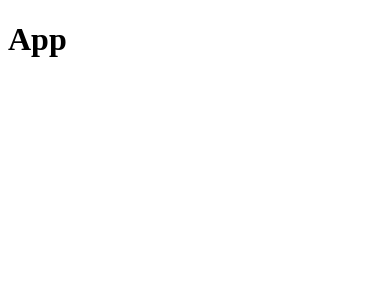
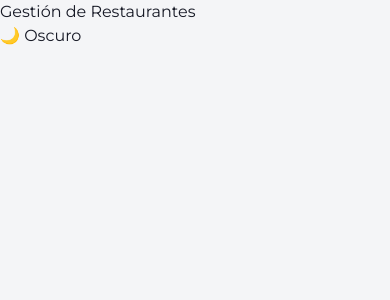
Before and after one commit to Grupo-1-Gestion-de-Restaurantes/Client-GestionDeRestaurantes, a React (Vite) app: page / in a window 390 px wide. Shown: the top 300 px of the page. Built offline with nearby package versions, Linux system fonts and the light colour scheme.

Commit message:
chore:se agrego zustand y cambio en la paleta de colores

```diff
--- a/index.html
+++ b/index.html
@@ -5,6 +5,10 @@
     <link rel="icon" type="image/svg+xml" href="/favicon.svg" />
     <meta name="viewport" content="width=device-width, initial-scale=1.0" />
     <title>client-GestionDeRestaurantes</title>
+
+ <link rel="preconnect" href="https://fonts.googleapis.com">
+  <link rel="preconnect" href="https://fonts.gstatic.com" crossorigin>
+  <link href="https://fonts.googleapis.com/css2?family=Montserrat:ital,wght@0,100..900;1,100..900&display=swap" rel="stylesheet">
   </head>
   <body>
     <div id="root"></div>
--- a/package.json
+++ b/package.json
@@ -14,7 +14,8 @@
     "react": "^19.2.5",
     "react-dom": "^19.2.5",
     "react-hot-toast": "^2.6.0",
-    "react-router-dom": "^7.14.2"
+    "react-router-dom": "^7.14.2",
+    "zustand": "^5.0.12"
   },
   "devDependencies": {
     "@eslint/js": "^10.0.1",
--- a/src/app/main.jsx
+++ b/src/app/main.jsx
@@ -1,8 +1,24 @@
 import { StrictMode } from 'react'
 import { createRoot } from 'react-dom/client'
+import { useThemeStore } from '../shared/store/useThemeStore'
+import '../styles/index.css'
+
+useThemeStore.getState().init()
+
+const Root = () => {
+  const { isDark, toggle } = useThemeStore()
+  return (
+    <div>
+      <h1>Gestión de Restaurantes</h1>
+      <button onClick={toggle}>
+        {isDark ? '☀️ Claro' : '🌙 Oscuro'}
+      </button>
+    </div>
+  )
+}
 
 createRoot(document.getElementById('root')).render(
   <StrictMode>
-    <h1>App</h1>
+    <Root />
   </StrictMode>
 )
--- /dev/null
+++ b/src/shared/store/useThemeStore.js
@@ -0,0 +1,22 @@
+import { create } from 'zustand'
+import { persist } from 'zustand/middleware'
+
+export const useThemeStore = create(
+  persist(
+    (set) => ({
+      isDark: false,
+      toggle: () =>
+        set((state) => {
+          const next = !state.isDark
+          document.documentElement.classList.toggle('dark', next)
+          return { isDark: next }
+        }),
+      init: () =>
+        set((state) => {
+          document.documentElement.classList.toggle('dark', state.isDark)
+          return {}
+        }),
+    }),
+    { name: 'theme' }
+  )
+)
--- a/src/styles/index.css
+++ b/src/styles/index.css
@@ -1,114 +1,94 @@
 @import "tailwindcss";
 
+@theme {
+  --color-brand-dark:        #161925;
+  --color-brand-dark-80:     #2e3347;
+  --color-brand-dark-60:     #464d69;
+  --color-brand-dark-40:     #7d8399;
+  --color-brand-dark-20:     #c5c8d4;
+  --color-brand-dark-10:     #e8e9ee;
+
+  --color-brand-red:         #C1292E;
+  --color-brand-red-dark:    #991f23;
+  --color-brand-red-light:   #e05559;
+  --color-brand-red-soft:    #f5d0d1;
+
+  --color-brand-yellow:      #F1D302;
+  --color-brand-yellow-dark: #c4ac00;
+  --color-brand-yellow-light:#f6de3e;
+  --color-brand-yellow-soft: #fdf6c0;
+
+  --font-sans: 'Montserrat', system-ui, Arial, sans-serif;
+}
 
 :root {
-  --text: #6b6375;
-  --text-h: #08060d;
-  --bg: #fff;
-  --border: #e5e4e7;
-  --code-bg: #f4f3ec;
-  --accent: #aa3bff;
-  --accent-bg: rgba(170, 59, 255, 0.1);
-  --accent-border: rgba(170, 59, 255, 0.5);
-  --social-bg: rgba(244, 243, 236, 0.5);
-  --shadow:
-    rgba(0, 0, 0, 0.1) 0 10px 15px -3px, rgba(0, 0, 0, 0.05) 0 4px 6px -2px;
-
-  --sans: system-ui, 'Segoe UI', Roboto, sans-serif;
-  --heading: system-ui, 'Segoe UI', Roboto, sans-serif;
-  --mono: ui-monospace, Consolas, monospace;
-
-  font: 18px/145% var(--sans);
-  letter-spacing: 0.18px;
-  color-scheme: light dark;
-  color: var(--text);
-  background: var(--bg);
+  font-family: 'Montserrat', system-ui, Arial, sans-serif;
+  line-height: 1.5;
+  font-weight: 400;
   font-synthesis: none;
   text-rendering: optimizeLegibility;
   -webkit-font-smoothing: antialiased;
   -moz-osx-font-smoothing: grayscale;
 
-  @media (max-width: 1024px) {
-    font-size: 16px;
-  }
+  --bg-base:          #f4f5f7;
+  --bg-surface:       #ffffff;
+  --bg-surface-alt:   #e8e9ee;
+  --bg-nav:           #161925;
+
+  --text-primary:     #161925;
+  --text-secondary:   #464d69;
+  --text-muted:       #7d8399;
+  --text-inverse:     #ffffff;
+
+  --border-color:     #dde0e8;
+  --ring-color:       #C1292E;
 }
 
-@media (prefers-color-scheme: dark) {
-  :root {
-    --text: #9ca3af;
-    --text-h: #f3f4f6;
-    --bg: #16171d;
-    --border: #2e303a;
-    --code-bg: #1f2028;
-    --accent: #c084fc;
-    --accent-bg: rgba(192, 132, 252, 0.15);
-    --accent-border: rgba(192, 132, 252, 0.5);
-    --social-bg: rgba(47, 48, 58, 0.5);
-    --shadow:
-      rgba(0, 0, 0, 0.4) 0 10px 15px -3px, rgba(0, 0, 0, 0.25) 0 4px 6px -2px;
-  }
+:root.dark {
+  --bg-base:          #0d0f16;
+  --bg-surface:       #161925;
+  --bg-surface-alt:   #2e3347;
+  --bg-nav:           #0d0f16;
 
-  #social .button-icon {
-    filter: invert(1) brightness(2);
-  }
+  --text-primary:     #e8e9ee;
+  --text-secondary:   #c5c8d4;
+  --text-muted:       #7d8399;
+  --text-inverse:     #161925;
+
+  --border-color:     #2e3347;
+  --ring-color:       #F1D302;
 }
 
 body {
-  margin: 0;
+  background-color: var(--bg-base);
+  color: var(--text-primary);
+  transition: background-color 0.3s ease, color 0.3s ease;
 }
 
-#root {
-  width: 1126px;
-  max-width: 100%;
-  margin: 0 auto;
-  text-align: center;
-  border-inline: 1px solid var(--border);
-  min-height: 100svh;
-  display: flex;
-  flex-direction: column;
-  box-sizing: border-box;
+@keyframes fadeIn {
+  from { opacity: 0; transform: translateY(-6px); }
+  to   { opacity: 1; transform: translateY(0); }
 }
 
-h1,
-h2 {
-  font-family: var(--heading);
-  font-weight: 500;
-  color: var(--text-h);
+.animate-fadeIn {
+  animation: fadeIn 0.15s ease-out;
 }
 
-h1 {
-  font-size: 56px;
-  letter-spacing: -1.68px;
-  margin: 32px 0;
-  @media (max-width: 1024px) {
-    font-size: 36px;
-    margin: 20px 0;
-  }
+.sidebar-underline { position: relative; }
+.sidebar-underline.active::after {
+  content: "";
+  position: absolute;
+  left: 16px;
+  right: 16px;
+  bottom: 6px;
+  height: 5px;
+  border-radius: 6px;
+  background: linear-gradient(
+    90deg,
+    rgba(241, 211, 2, 0.18) 0%,
+    #F1D302 50%,
+    rgba(241, 211, 2, 0.18) 100%
+  );
+  filter: blur(1.5px);
+  z-index: 1;
 }
-h2 {
-  font-size: 24px;
-  line-height: 118%;
-  letter-spacing: -0.24px;
-  margin: 0 0 8px;
-  @media (max-width: 1024px) {
-    font-size: 20px;
-  }
-}
-p {
-  margin: 0;
-}
-
-code,
-.counter {
-  font-family: var(--mono);
-  display: inline-flex;
-  border-radius: 4px;
-  color: var(--text-h);
-}
-
-code {
-  font-size: 15px;
-  line-height: 135%;
-  padding: 4px 8px;
-  background: var(--code-bg);
-}
```
Also changed, not shown: 1 other file (tests, documents, lock files or other folders).
